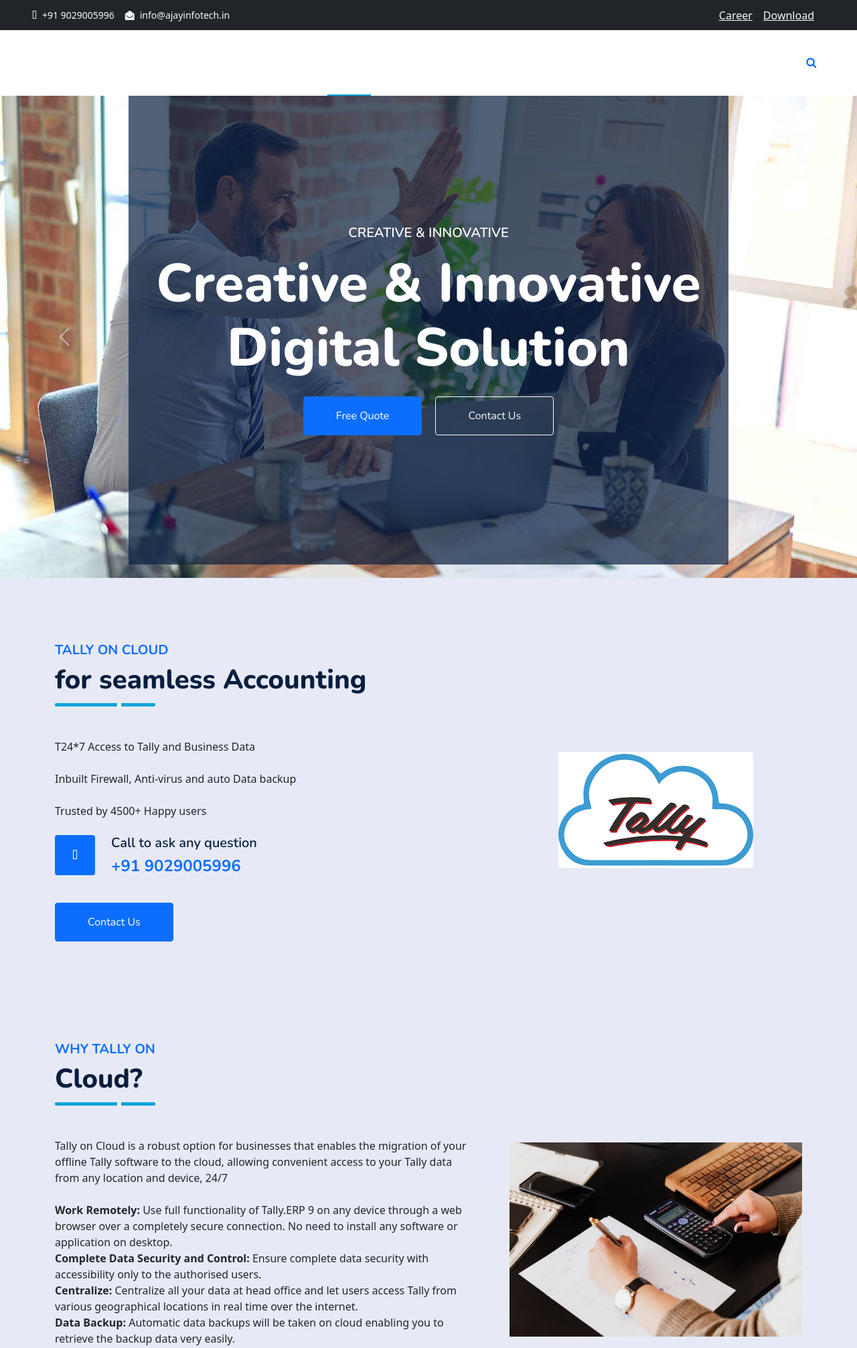
After one commit to Shreenu07/Django-Testing, a Django app: page /tcloud/ in a window 1280 px wide. The commit adds this page. Shown: the top 2013 px of the page at 67% size. Run offline with Django 5.2, Linux system fonts and the light colour scheme; some libraries are stand-ins or nearby versions.

Commit message:
Fourth Commit 14/08/2024

```diff
--- a/AjayInfoApp/templates/navbar.html
+++ b/AjayInfoApp/templates/navbar.html
@@ -159,7 +159,7 @@
                                 <a href="/tallyprime"><p class="dropdown-item">Tally Prime</p></a>
                                 <a href="/tpserver"><p class="dropdown-item">Tally Prime Server</p></a>
                                 <a href="/tmobile"><p class="dropdown-item">Tally On Mobile</p></a>
-                                <p class="dropdown-item">Tally On Cloud</p>
+                                <a href="/tcloud"><p class="dropdown-item">Tally On Cloud</p></a>
                             </div>
                             <div class="col-4">
                                 <h6 class="dropdown-title">Web Development</h6>
--- /dev/null
+++ b/AjayInfoApp/templates/tcloud.html
@@ -0,0 +1,181 @@
+<!-- loading static and including navbar start -->
+{% load static %}
+{% include 'navbar.html' %}
+<!-- loading static and including navbar end -->
+
+<style>
+    .img-fluid {
+    max-width: 100%;
+    height: auto;
+    object-fit: cover;
+}
+
+.position-relative {
+    position: relative;
+}
+
+.d-flex {
+    display: flex;
+}
+
+.align-items-center {
+    align-items: center;
+}
+
+.justify-content-center {
+    justify-content: center;
+}
+
+.rounded {
+    border-radius: 8px; /* Adjust as needed */
+}
+
+</style>
+
+
+
+<!-- text and image start -->
+<div style="background-color: #e7eaf6;" class="container-fluid py-5 wow fadeInUp" data-wow-delay="0.1s">
+    <div class="container py-5">
+        <div class="row g-5">
+            <div class="col-lg-7">
+                <div class="section-title position-relative pb-3 mb-5">
+                    <h5 class="fw-bold text-primary text-uppercase">Tally on Cloud</h5>
+                    <h1 class="mb-0">for seamless Accounting</h1>
+                </div>
+                <p class="mb-4">T24*7 Access to Tally and Business Data</p>
+                <p class="mb-4">Inbuilt Firewall, Anti-virus and auto Data backup</p>
+                <p class="mb-4">Trusted by 4500+ Happy users</p>
+
+                <div class="d-flex align-items-center mb-4 wow fadeIn" data-wow-delay="0.6s">
+                    <div class="bg-primary d-flex align-items-center justify-content-center rounded"
+                        style="width: 60px; height: 60px;">
+                        <i class="fa fa-phone-alt text-white"></i>
+                    </div>
+                    <div class="ps-4">
+                        <h5 class="mb-2">Call to ask any question</h5>
+                        <h4 class="text-primary mb-0">+91 9029005996</h4>
+                    </div>
+                </div>
+                <a href="/contact" class="btn btn-primary py-3 px-5 mt-3 wow zoomIn" data-wow-delay="0.9s">Contact Us</a>
+            </div>
+            <div class="col-lg-5 d-flex align-items-center justify-content-center" style="min-height: 500px;">
+                <img class="img-fluid rounded wow zoomIn" data-wow-delay="0.9s" src="{% static 'img/tcloud.png' %}" alt="Tally on Cloud">
+            </div>
+        </div>
+    </div>
+    <!-- text and image end -->
+
+    <!-- Why Tally On Cloud start -->
+<div class="container py-5">
+
+    <div class="row g-5">
+        <div class="col-lg-7">
+          <div class="section-title position-relative pb-3 mb-5">
+            <h5 class="fw-bold text-primary text-uppercase">Why Tally on </h5>
+            <h1 class="mb-0">Cloud?</h1>
+          </div>
+          <p class="mb-4">
+            Tally on Cloud is a robust option for businesses that enables the migration of your offline Tally software to the cloud, allowing convenient access to your Tally data from any location and device, 24/7
+          </p>
+          <p class="mb-0">
+            <b>Work Remotely:</b> Use full functionality of Tally.ERP 9 on any device through a web browser over a completely secure connection. No need to install any software or application on desktop.
+          </p>
+          <p class="mb-0">
+            <b>Complete Data Security and Control:</b> Ensure complete data security with accessibility only to the authorised users.
+          </p>
+          <p class="mb-0">
+            <b>Centralize:</b> Centralize all your data at head office and let users access Tally from various geographical locations in real time over the internet.
+          </p>
+          <p class="mb-0">
+            <b>Data Backup:</b> Automatic data backups will be taken on cloud enabling you to retrieve the backup data very easily.
+          </p>
+          <p>
+            <b>Easy Printouts:</b> Take printouts of invoices & reports from your local printer at anytime.
+          </p>
+          <p class="mb-0">
+            <b>Access Other Apps:</b> Not just Tally, you can also access your other desktop applications such as MS Word, MS Excel, Notepad on cloud at the same time & work efficiently.
+          </p>
+        </div>
+        <div class="col-lg-5" style="min-height: 500px">
+          <div class="position-relative h-100">
+            <img
+              class="position-absolute w-100 h-100 rounded wow zoomIn"
+              data-wow-delay="0.9s"
+              src="{% static 'img/tcloud1.jpeg' %}"
+              style="object-fit: contain"
+            />
+          </div>
+        </div>
+      </div>
+      <br>
+      <br>
+      <br>
+
+
+      <!-- why tally on cloud end -->
+
+      <!-- cloud hosting start -->
+      <div class="container py-5 ">
+
+        <div class="row g-5">
+            <div class="col-lg-7">
+              <div class="section-title position-relative pb-3 mb-5">
+                <h1 class="mb-0">Cloud Hosting</h1>
+              </div>
+              <p class="mb-0">
+                <b>Scalable Cloud Server:</b> Highly protected cloud with next-generation firewall, hence no risk of data corruption, data breach, or data rewrite.
+              </p>
+              <p class="mb-0">
+                <b>Speed & Reliability:</b> Hosted on Best Tier Data Centers, running specialized Servers optimized to run Tally Service at high speed redundant connectivity.
+              </p>
+              <p class="mb-0">
+                <b>Fully Managed Services:</b> Proper maintenance of cloud infrastructure with regular backup of data.
+              </p>
+
+            </div>
+            <div class="col-lg-5" style="min-height: 500px">
+              <div class="position-relative h-100">
+                <img
+                  class="position-absolute w-100 h-100 rounded wow zoomIn"
+                  data-wow-delay="0.9s"
+                  src="{% static 'img/tcloud2.jpg' %}"
+                  style="object-fit: contain"
+                />
+              </div>
+            </div>
+          </div>
+      <!-- cloud hosting end -->
+
+
+
+      </div>
+      </div>
+
+    <!-- Why Tally On Cloud end -->
+
+    <!-- Tally On Cloud With Ajay Infotech Start -->
+    <div class="container-fluid py-5 wow fadeInUp" data-wow-delay="0.1s">
+        <div class="container py-5">
+            <div class="section-title text-center position-relative pb-3 mb-5 mx-auto" style="max-width: 600px;">
+                <h1 class="mb-0">Tally On Clouds</h1>
+                <h5 class="fw-bold text-primary text-uppercase">Why Ajay Infotech for Tally on Cloud</h5>
+                <p class="mb-0">Ajay Infotech PVT LTD is a Tally Certified 3-Star Partner since 13-years and has helped hundreds of businesses ensure a smooth transition to the Cloud.</p>
+                <b><p class="mb-0">Our cloud solution ensures:</p></b>
+            </div>
+
+        </div>
+    </div>
+
+
+
+    <!-- Tally On Cloud With Ajay Infotech End -->
+
+</div>
+
+
+
+
+
+
+{% include 'footer.html' %}
--- a/AjayInfoApp/urls.py
+++ b/AjayInfoApp/urls.py
@@ -50,6 +50,8 @@ urlpatterns = [
     path('tpserver/', views.tpserver, name='tpserver'),
     # urls for tally on mobile
     path('tmobile/', views.tmobile, name='tmobile'),
+    # urls for tally on cloud
+    path('tcloud/', views.tcloud, name='tcloud'),
 
     # other paths
 ] + static(settings.MEDIA_URL, document_root=settings.MEDIA_ROOT)
--- a/AjayInfoApp/views.py
+++ b/AjayInfoApp/views.py
@@ -74,3 +74,7 @@ def tpserver(request):
 # Tally On Mobile viewws
 def tmobile(request):
     return render(request, 'tmobile.html')
+
+# Tally On Cloud view:
+def tcloud(request):
+    return render(request, 'tcloud.html')
```
Also changed, not shown: AjayInfoApp/static/img/tcloud.png (added), AjayInfoApp/static/img/tcloud1.jpeg (added), AjayInfoApp/static/img/tcloud2.jpg (added).
